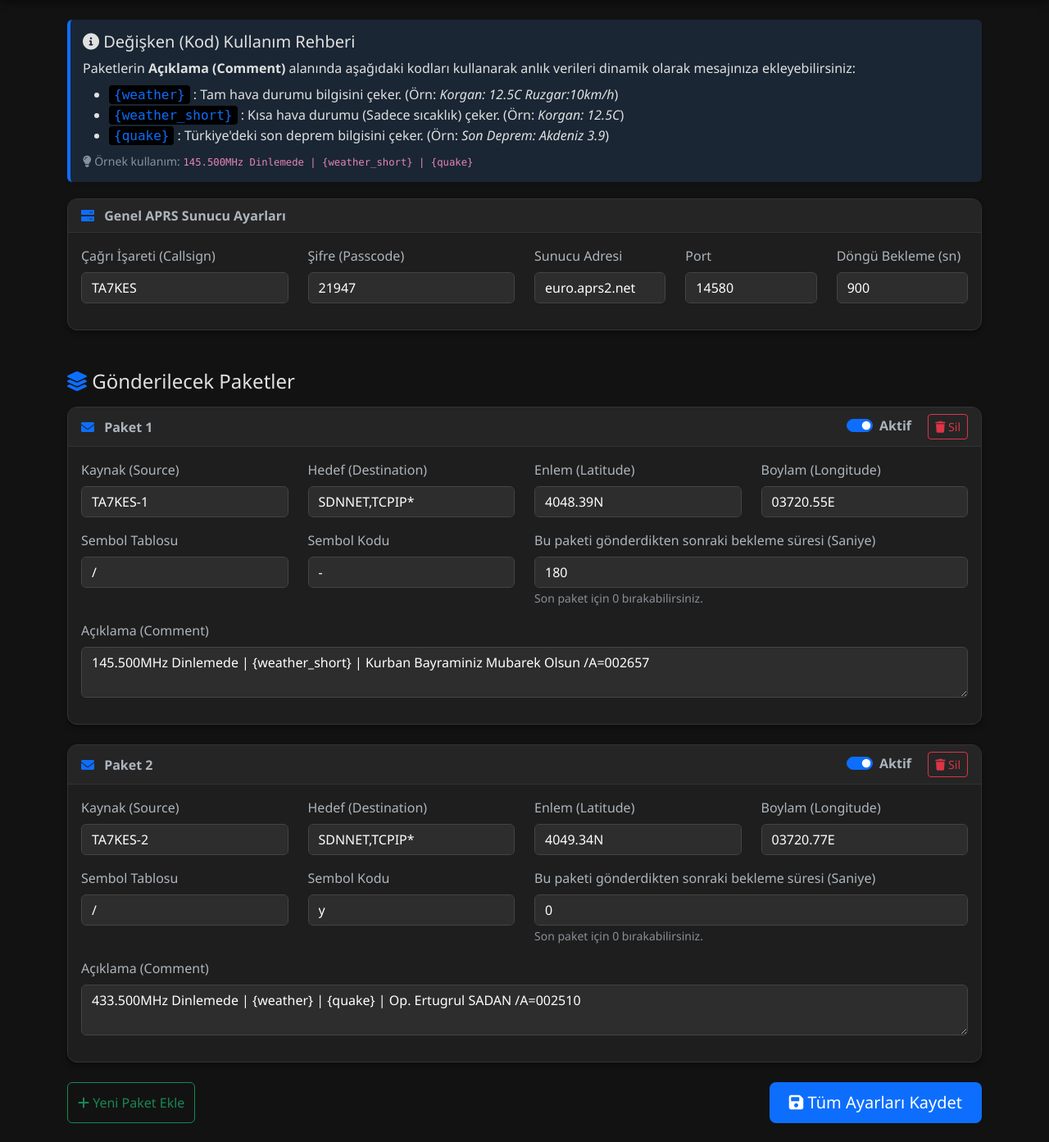
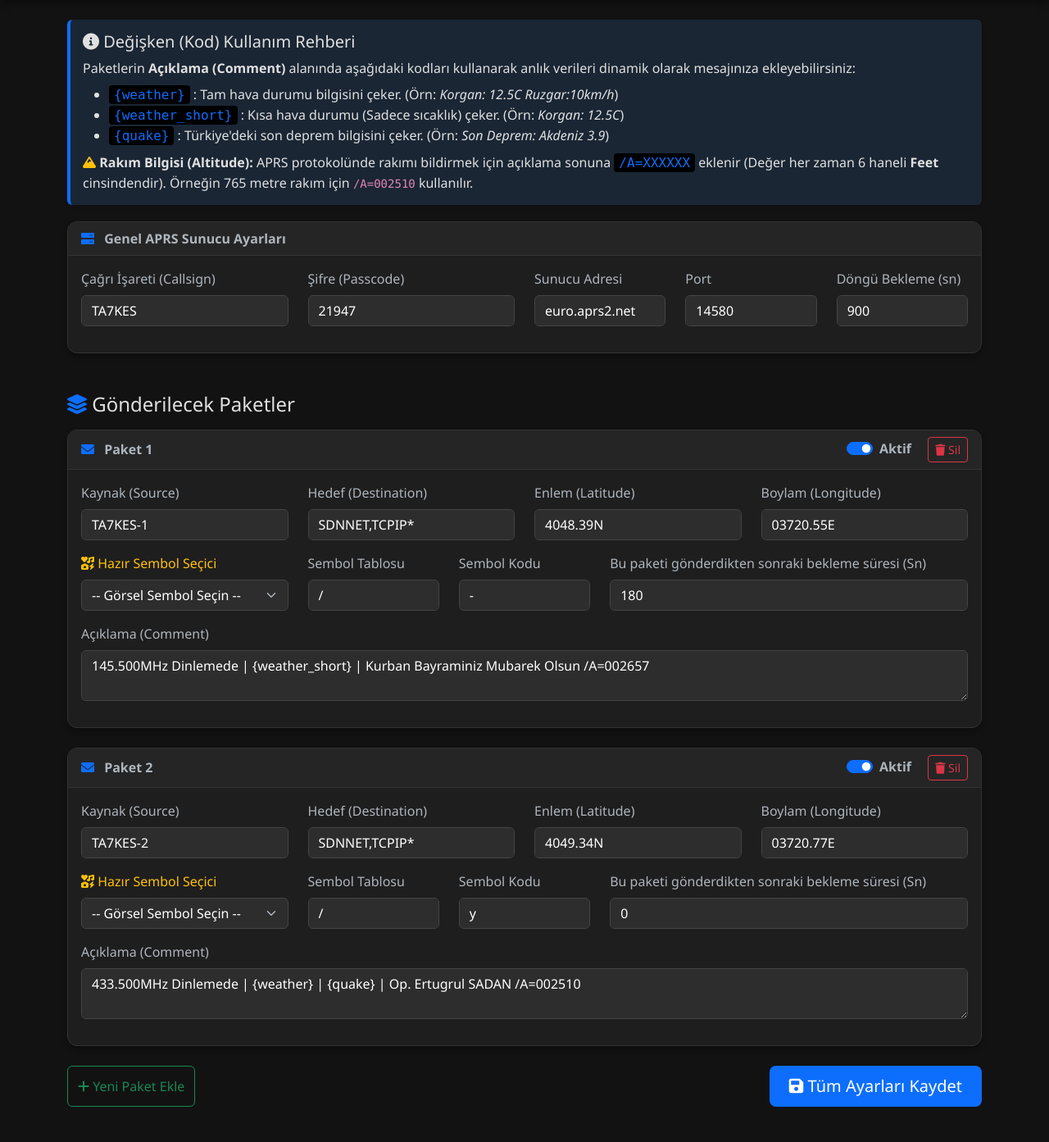
Before and after one commit to 52sadan97/aprstx, a Flask app: page / in a window 1280 px wide. Shown: the part 57-1450 px from the top of the page at 82% size. After the commit the page ends 1407 px from the top, so only its background shows below. Run offline with Flask 3, Linux system fonts and the light colour scheme.

Commit message:
feat: add visual symbol selector and altitude help

```diff
--- a/templates/index.html
+++ b/templates/index.html
@@ -92,12 +92,12 @@
     <div class="help-section shadow-sm">
         <h5><i class="fa-solid fa-circle-info"></i> Değişken (Kod) Kullanım Rehberi</h5>
         <p class="mb-2">Paketlerin <strong>Açıklama (Comment)</strong> alanında aşağıdaki kodları kullanarak anlık verileri dinamik olarak mesajınıza ekleyebilirsiniz:</p>
-        <ul class="mb-0">
+        <ul class="mb-2">
             <li><span class="code-var">{weather}</span> : Tam hava durumu bilgisini çeker. (Örn: <em>Korgan: 12.5C Ruzgar:10km/h</em>)</li>
             <li><span class="code-var">{weather_short}</span> : Kısa hava durumu (Sadece sıcaklık) çeker. (Örn: <em>Korgan: 12.5C</em>)</li>
             <li><span class="code-var">{quake}</span> : Türkiye'deki son deprem bilgisini çeker. (Örn: <em>Son Deprem: Akdeniz 3.9</em>)</li>
         </ul>
-        <small class="text-muted mt-2 d-block"><i class="fa-solid fa-lightbulb"></i> Örnek kullanım: <code>145.500MHz Dinlemede | {weather_short} | {quake}</code></small>
+        <p class="mb-0"><i class="fa-solid fa-mountain text-warning"></i> <strong>Rakım Bilgisi (Altitude):</strong> APRS protokolünde rakımı bildirmek için açıklama sonuna <span class="code-var">/A=XXXXXX</span> eklenir (Değer her zaman 6 haneli <strong>Feet</strong> cinsindendir). Örneğin 765 metre rakım için <code>/A=002510</code> kullanılır.</p>
     </div>
 
     {% with messages = get_flashed_messages(with_categories=true) %}
@@ -179,21 +179,36 @@
                             <input type="text" class="form-control" name="packet_{{ loop.index0 }}_longitude" value="{{ packet.get('longitude', '') }}">
                         </div>
                     </div>
-                    <div class="row">
-                        <div class="col-md-3 mb-3">
+
+                    <!-- Sembol Seçici Alanı -->
+                    <div class="row align-items-end mb-3">
+                        <div class="col-md-3 mb-3 mb-md-0">
+                            <label class="form-label text-warning"><i class="fa-solid fa-icons"></i> Hazır Sembol Seçici</label>
+                            <select class="form-select" onchange="setSymbol(this, {{ loop.index0 }})">
+                                <option value="">-- Görsel Sembol Seçin --</option>
+                                <option value="/,-">🏠 Ev (House)</option>
+                                <option value="/,>">🚗 Araba (Car)</option>
+                                <option value="/,y">📡 Yönlü Anten (Yagi)</option>
+                                <option value="/,[">📱 El Telsizi (Handheld)</option>
+                                <option value="/,_">☁️ Hava İstasyonu (WX)</option>
+                                <option value="/,I">🌐 TCP/IP İstasyonu</option>
+                                <option value="/,#">🔁 Digipeater</option>
+                            </select>
+                        </div>
+                        <div class="col-md-2 mb-3 mb-md-0">
                             <label class="form-label">Sembol Tablosu</label>
-                            <input type="text" class="form-control" name="packet_{{ loop.index0 }}_symbol_table" value="{{ packet.get('symbol_table', '/') }}">
+                            <input type="text" class="form-control" name="packet_{{ loop.index0 }}_symbol_table" id="sym_tab_{{ loop.index0 }}" value="{{ packet.get('symbol_table', '/') }}">
                         </div>
-                        <div class="col-md-3 mb-3">
+                        <div class="col-md-2 mb-3 mb-md-0">
                             <label class="form-label">Sembol Kodu</label>
-                            <input type="text" class="form-control" name="packet_{{ loop.index0 }}_symbol_code" value="{{ packet.get('symbol_code', '-') }}">
+                            <input type="text" class="form-control" name="packet_{{ loop.index0 }}_symbol_code" id="sym_cod_{{ loop.index0 }}" value="{{ packet.get('symbol_code', '-') }}">
                         </div>
-                        <div class="col-md-6 mb-3">
-                            <label class="form-label">Bu paketi gönderdikten sonraki bekleme süresi (Saniye)</label>
+                        <div class="col-md-5 mb-3 mb-md-0">
+                            <label class="form-label">Bu paketi gönderdikten sonraki bekleme süresi (Sn)</label>
                             <input type="number" class="form-control" name="packet_{{ loop.index0 }}_delay" value="{{ packet.get('delay_sec', 0) }}">
-                            <small class="text-muted">Son paket için 0 bırakabilirsiniz.</small>
                         </div>
                     </div>
+
                     <div class="mb-3">
                         <label class="form-label">Açıklama (Comment)</label>
                         <textarea class="form-control" name="packet_{{ loop.index0 }}_comment" rows="2">{{ packet.get('comment', '') }}</textarea>
@@ -210,13 +225,23 @@
     </form>
 </div>
 
-<!-- Javascript for dynamic packet adding -->
+<!-- Javascript for dynamic packet adding and symbol selection -->
 <script>
     let packetCount = document.querySelectorAll('.packet-card').length;
 
+    // Sembol tablosu ve kodunu otomatik doldurma
+    function setSymbol(selectElement, index) {
+        if (!selectElement.value) return;
+        const parts = selectElement.value.split(',');
+        if (parts.length === 2) {
+            document.getElementById(`sym_tab_${index}`).value = parts[0];
+            document.getElementById(`sym_cod_${index}`).value = parts[1];
+        }
+    }
+
     function addPacket() {
         const container = document.getElementById('packets-container');
-        const currentIndex = packetCount; // Use packetCount to avoid ID conflicts
+        const currentIndex = packetCount;
         packetCount++;
 
         const packetHTML = `
@@ -250,21 +275,35 @@
                             <input type="text" class="form-control" name="packet_${currentIndex}_longitude" value="">
                         </div>
                     </div>
-                    <div class="row">
-                        <div class="col-md-3 mb-3">
+
+                    <div class="row align-items-end mb-3">
+                        <div class="col-md-3 mb-3 mb-md-0">
+                            <label class="form-label text-warning"><i class="fa-solid fa-icons"></i> Hazır Sembol Seçici</label>
+                            <select class="form-select" onchange="setSymbol(this, ${currentIndex})">
+                                <option value="">-- Görsel Sembol Seçin --</option>
+                                <option value="/,-">🏠 Ev (House)</option>
+                                <option value="/,>">🚗 Araba (Car)</option>
+                                <option value="/,y">📡 Yönlü Anten (Yagi)</option>
+                                <option value="/,[">📱 El Telsizi (Handheld)</option>
+                                <option value="/,_">☁️ Hava İstasyonu (WX)</option>
+                                <option value="/,I">🌐 TCP/IP İstasyonu</option>
+                                <option value="/,#">🔁 Digipeater</option>
+                            </select>
+                        </div>
+                        <div class="col-md-2 mb-3 mb-md-0">
                             <label class="form-label">Sembol Tablosu</label>
-                            <input type="text" class="form-control" name="packet_${currentIndex}_symbol_table" value="/">
+                            <input type="text" class="form-control" name="packet_${currentIndex}_symbol_table" id="sym_tab_${currentIndex}" value="/">
                         </div>
-                        <div class="col-md-3 mb-3">
+                        <div class="col-md-2 mb-3 mb-md-0">
                             <label class="form-label">Sembol Kodu</label>
-                            <input type="text" class="form-control" name="packet_${currentIndex}_symbol_code" value="-">
+                            <input type="text" class="form-control" name="packet_${currentIndex}_symbol_code" id="sym_cod_${currentIndex}" value="-">
                         </div>
-                        <div class="col-md-6 mb-3">
-                            <label class="form-label">Bu paketi gönderdikten sonraki bekleme süresi (Saniye)</label>
+                        <div class="col-md-5 mb-3 mb-md-0">
+                            <label class="form-label">Bu paketi gönderdikten sonraki bekleme süresi (Sn)</label>
                             <input type="number" class="form-control" name="packet_${currentIndex}_delay" value="0">
-                            <small class="text-muted">Son paket için 0 bırakabilirsiniz.</small>
                         </div>
                     </div>
+
                     <div class="mb-3">
                         <label class="form-label">Açıklama (Comment)</label>
                         <textarea class="form-control" name="packet_${currentIndex}_comment" rows="2"></textarea>
@@ -281,7 +320,6 @@
             const card = document.getElementById(`packet-card-${index}`);
             if (card) {
                 card.remove();
-                // updatePacketNumbers(); // İsteğe bağlı
             }
         }
     }
```
